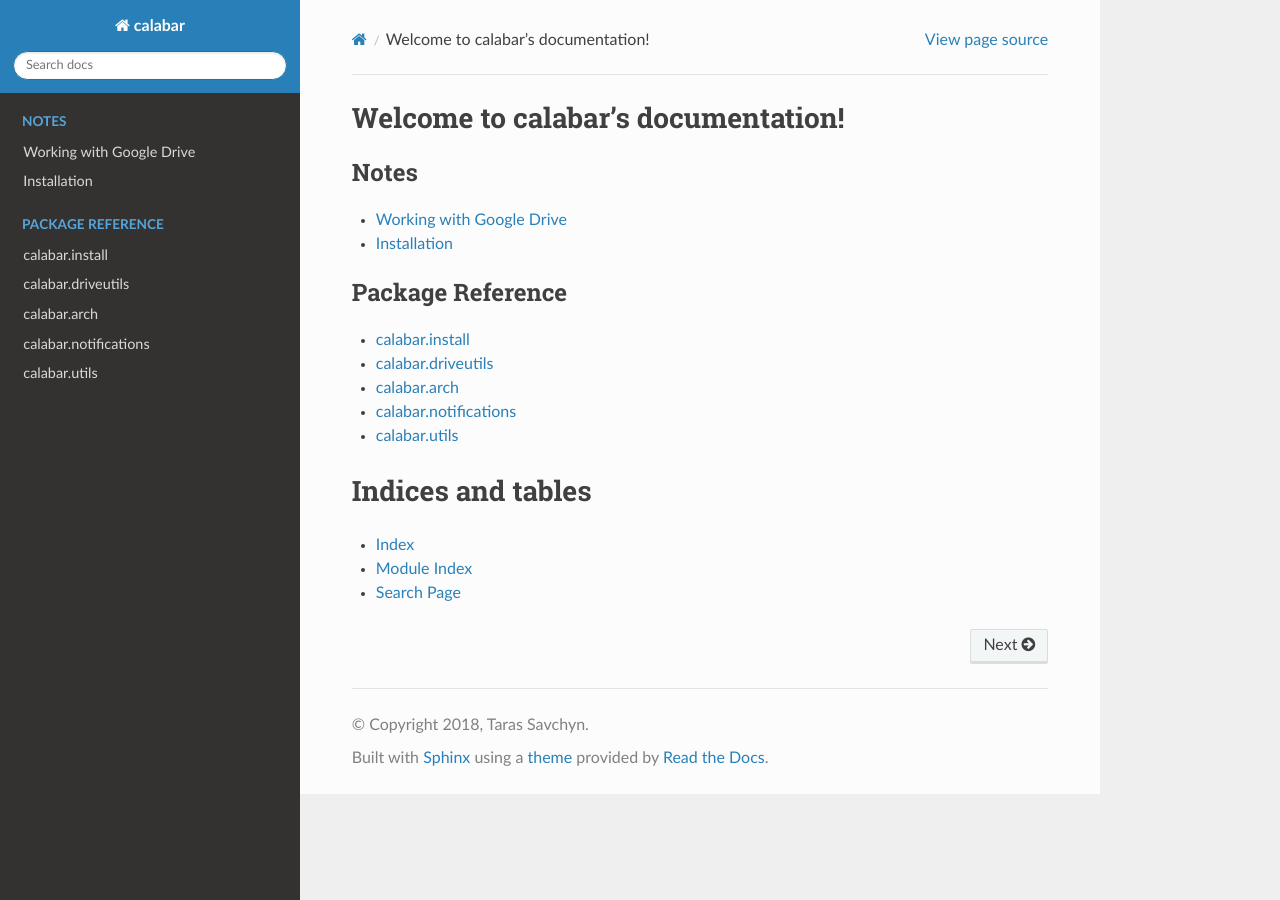
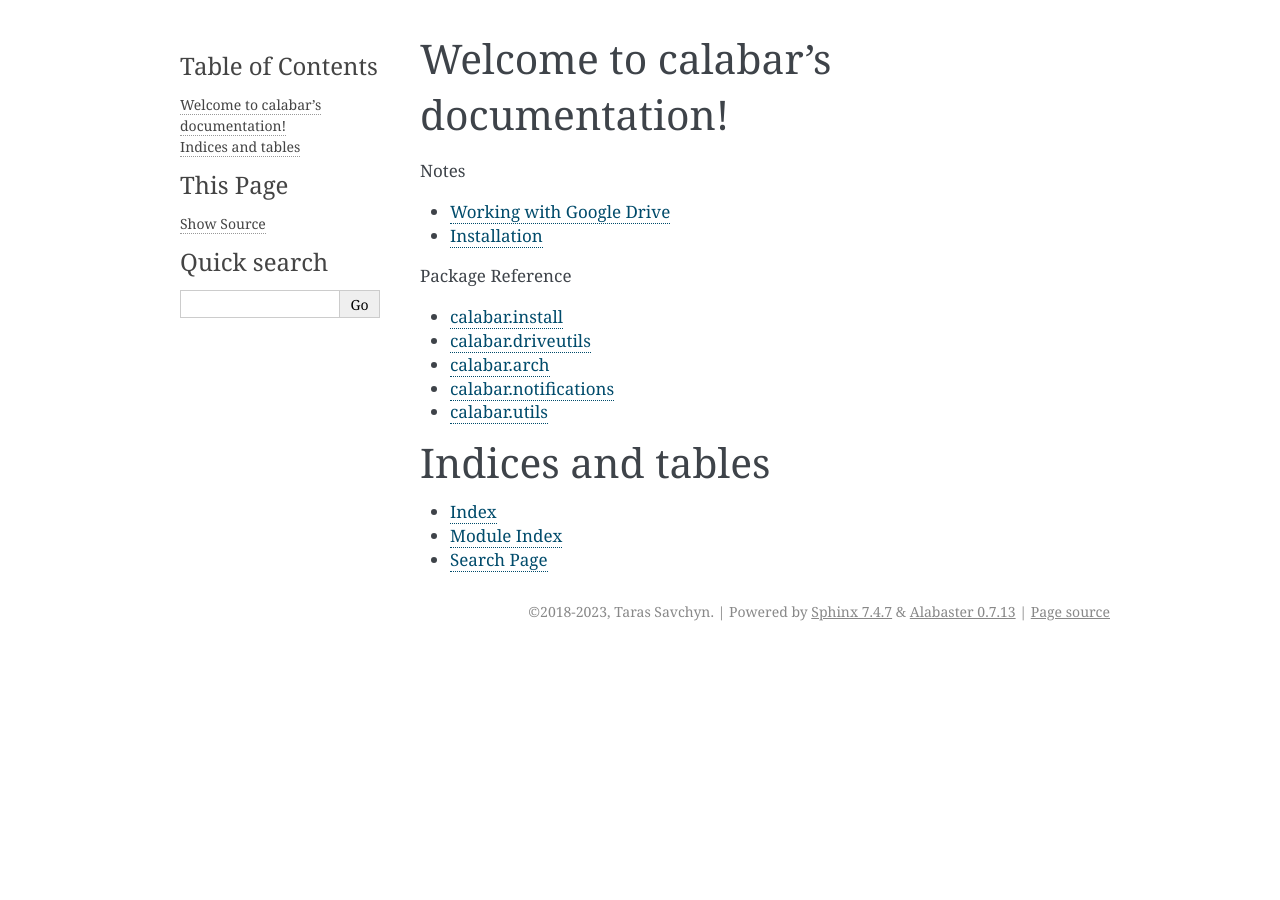
Before and after one commit to trsvchn/calabar, a Sphinx documentation site: the page built from docs/index.rst, in a window 1280 px wide. Built offline with Sphinx 7.4.7, drawn with Linux system fonts in a browser that asks for light colours.

Commit message:
Add github workflow for deploying documentation (#12)
* Create docs.yml

* Change theme

```diff
--- a/docs/conf.py
+++ b/docs/conf.py
@@ -22,7 +22,7 @@ sys.path.insert(0, os.path.abspath(".."))
 # -- Project information -----------------------------------------------------
 
 project = "calabar"
-copyright = "2018, Taras Savchyn"
+copyright = "2018-2023, Taras Savchyn"
 author = "Taras Savchyn"
 
 # The short X.Y version
@@ -89,8 +89,8 @@ autodoc_mock_imports = ["google.colab"]
 # The theme to use for HTML and HTML Help pages.  See the documentation for
 # a list of builtin themes.
 #
-# html_theme = 'alabaster'
-html_theme = "sphinx_rtd_theme"
+html_theme = 'alabaster'
+# html_theme = "sphinx_rtd_theme"
 
 # Theme options are theme-specific and customize the look and feel of a theme
 # further.  For a list of options available for each theme, see the
```
Also changed, not shown: 1 other file.
